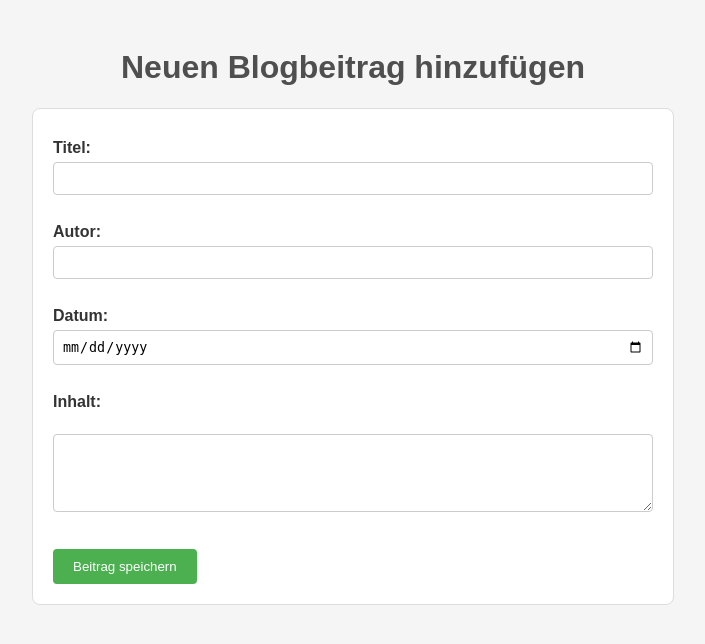
After one commit to RoccoDr02/Masterblog, a Flask app: page /add in a window 1280 px wide. The commit adds this page. Shown: the top 644 px of the page, without its empty margins (287-992 px from the left). Run offline with Flask 3, Linux system fonts and the light colour scheme.

Commit message:
added add.html and more to the index.html style.css and made a link in the homepage to add.html

```diff
--- a/app.py
+++ b/app.py
@@ -1,5 +1,6 @@
-from flask import Flask, render_template
+from flask import Flask, render_template, request, redirect
 import json
+import uuid
 
 app = Flask(__name__)
 
@@ -12,5 +13,34 @@ def index():
     # Template rendern und Posts übergeben
     return render_template('index.html', posts=data)
 
+
+@app.route('/add', methods=['GET', 'POST'])
+def add():
+    if request.method == 'POST':
+        # Daten aus dem Formular
+        title = request.form['title']
+        author = request.form['author']
+        date = request.form['date']
+        content = request.form['content']
+        # Eindeutige ID generieren
+        post_id = str(uuid.uuid4())
+        # Neuen Beitrag erstellen
+        new_post = {
+            'id': post_id,
+            'title': title,
+            'author': author,
+            'date': date,
+            'content': content
+        }
+        # Bestehende Beiträge laden
+        posts = load_blog_posts()
+        # Neuen Beitrag hinzufügen
+        posts.append(new_post)
+        # Beiträge speichern
+        save_blog_posts(posts)
+        # Weiterleitung zur Startseite
+        return redirect(url_for('index'))
+    return render_template('add.html')
+
 if __name__ == '__main__':
     app.run(host="0.0.0.0", port=5000, debug=True)
--- a/static/style.css
+++ b/static/style.css
@@ -25,3 +25,41 @@ h1 {
 .post p {
     margin: 10px 0;
 }
+
+form {
+    background-color: #FFF;
+    border: 1px solid #DDD;
+    padding: 20px;
+    border-radius: 8px;
+    max-width: 600px;
+    margin: 0 auto 20px auto;
+}
+
+label {
+    display: block;
+    font-weight: bold;
+    margin-top: 10px;
+}
+
+input, textarea {
+    width: 100%;
+    padding: 8px;
+    margin-top: 5px;
+    border: 1px solid #CCC;
+    border-radius: 4px;
+    box-sizing: border-box;
+}
+
+button {
+    background-color: #4CAF50;
+    color: #FFF;
+    padding: 10px 20px;
+    border: none;
+    border-radius: 4px;
+    cursor: pointer;
+    margin-top: 15px;
+}
+
+button:hover {
+    background-color: #45a049;
+}
--- /dev/null
+++ b/templates/add.html
@@ -0,0 +1,27 @@
+<!DOCTYPE html>
+<html lang="de">
+<head>
+    <meta charset="UTF-8">
+    <meta name="viewport" content="width=device-width, initial-scale=1.0">
+    <title>Neuen Beitrag hinzufügen</title>
+    <link rel="stylesheet" href="{{ url_for('static', filename='style.css') }}">
+</head>
+<body>
+    <h1>Neuen Blogbeitrag hinzufügen</h1>
+    <form action="{{ url_for('add') }}" method="POST">
+        <label for="title">Titel:</label>
+        <input type="text" id="title" name="title" required><br><br>
+
+        <label for="author">Autor:</label>
+        <input type="text" id="author" name="author" required><br><br>
+
+        <label for="date">Datum:</label>
+        <input type="date" id="date" name="date" required><br><br>
+
+        <label for="content">Inhalt:</label><br>
+        <textarea id="content" name="content" rows="4" cols="50" required></textarea><br><br>
+
+        <button type="submit">Beitrag speichern</button>
+    </form>
+</body>
+</html>
--- a/templates/index.html
+++ b/templates/index.html
@@ -8,6 +8,10 @@
 </head>
 <body>
     <h1>Welcome to My Flask Blog!</h1>
+
+    <p style="text-align:center; margin-bottom: 20px;">
+        <a href="{{ url_for('add') }}" style="text-decoration:none; color:#FFF; background-color:#4CAF50; padding:10px 20px; border-radius:5px;">Neuen Beitrag hinzufügen</a>
+    </p>
 
     {% if posts|length == 0 %}
         <p>No blog posts yet.</p>
```
